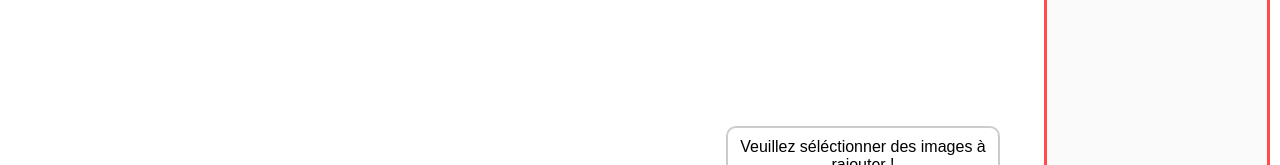
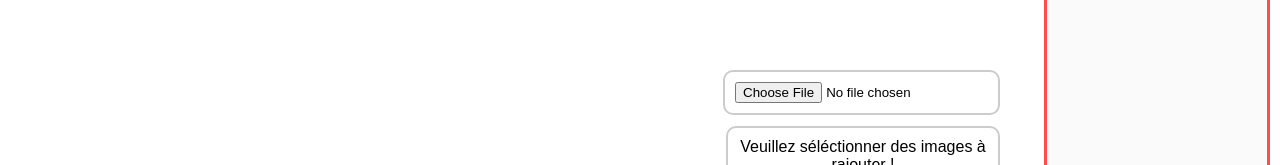
Before and after one commit to delapo/Youboox, a Vue app: page / in a window 1280 px wide. Shown: the part 485-650 px from the top of the page. Built offline with nearby package versions, Linux system fonts and the light colour scheme.

Commit message:
Input json + read json

```diff
--- a/package.json
+++ b/package.json
@@ -17,6 +17,7 @@
     "body-parser": "^1.18.3",
     "cors": "^2.8.5",
     "express": "^4.16.4",
+    "jquery": "^3.3.1",
     "mongodb": "^3.1.10",
     "mongoose": "^5.3.15",
     "vue": "^2.5.2",
--- a/src/components/DoUndo.vue
+++ b/src/components/DoUndo.vue
@@ -1,10 +1,10 @@
 <template>
     <div id="do-undo">
-        <section id="undo">
+        <section id="undo" v-for="e in 15" :key="e.id" @mouseover="showSave = e" @mouseout="showSave = null">
             <img id="img-undo" src="https://img.icons8.com/metro/1600/reply-arrow.png">
             <div id="undo_json" v-show="undo === e"><p>undo</p></div>
         </section>
-        <section id="do">
+        <section id="do" v-for="e in 15" :key="e.id" @mouseover="showSave = e" @mouseout="showSave = null">
             <img id="img-redo" src="https://img.icons8.com/metro/1600/reply-arrow.png">
             <div id="redo_json" v-show="redo === e"><p>undo</p></div>
         </section>
@@ -12,7 +12,6 @@
 </template>
 <script>
 export default {
-  el: '#app',
   name: 'app',
   data () {
     return {
--- a/src/components/DragDrop.vue
+++ b/src/components/DragDrop.vue
@@ -1,10 +1,15 @@
 <template>
+    <div>
+        <div id="dropJason">
+            <input type="file" id="jasonElem" accept="application/json" ref="myJason" @change="displayJason">
+        </div>
         <div id="drop-area" ref="azerty" v-on:dragenter="hover" v-on:dragover="hover" v-on:dragleave="unhover" v-on:drop="handleDrop">
             <form class="my-form">
                 <p>Veuillez séléctionner des images à rajouter !</p>
                 <input type="file" id="fileElem" multiple accept="image/*" ref="myFiles" @change="handleFiles">
                 <label class="button" for="fileElem">Select some files</label>
             </form>
+        </div>
     </div>
 </template>
 
@@ -13,10 +18,41 @@ export default {
   name: 'drag-drop',
   data () {
     return {
-      files: []
+      files: [],
+      jason: []
     }
   },
   methods: {
+    displayJason () {
+      console.log(document.getElementById('jasonElem').files)
+      var jasonFile = document.getElementById('jasonElem').files[0]
+      var reader = new FileReader()
+      reader.onload = function (json) {
+        var result = reader.result
+        var array = JSON.parse(result)
+        var fullGrid = document.createElement('div')
+        fullGrid.id = 'fullGrid'
+        var select = document.getElementById('BD_show')
+        select.appendChild(fullGrid)
+        var obj = array.regions_of_interest
+        console.log(obj)
+        for (var z = 0; z <= obj.length - 1; z++) {
+          var newdiv = document.createElement('div')
+          newdiv.setAttribute('id', 'number' + z)
+          newdiv.setAttribute('class', 'bd')
+          newdiv.setAttribute('number', z)
+          newdiv.style.marginLeft = (obj[z].x) * 1.1 + 'px'
+          newdiv.style.marginTop = (obj[z].y) * 0.825 + 'px'
+          newdiv.style.width = (obj[z].width) * 1.1 + 'px'
+          newdiv.style.height = (obj[z].height) * 0.825 + 'px'
+          newdiv.style.border = 'thick solid #ff4d4d'
+          fullGrid.appendChild(newdiv)
+          var r = document.getElementById('number' + z)
+          r.innerHTML = z
+        }
+      }
+      reader.readAsText(jasonFile, 'utf8')
+    },
     hover (e) {
       e.preventDefault()
       e.stopPropagation()
@@ -70,17 +106,18 @@ export default {
         let file = this.$data.files[i]
         let reader = new FileReader()
         reader.readAsDataURL(file)
-        reader.onloadend = function () {
+        reader.onloadend = () => {
           let img = document.createElement('img')
           img.src = reader.result
           img.class = 'page'
+          console.log(file)
           img.addEventListener('click', function () {
             console.log('asas')
           }, false)
           document.getElementById('gallery').appendChild(img)
+          if (this.$data.files[i + 1]) {
+            this.previewFile(i + 1)
           }
-        if (this.$data.files[i + 1]) {
-          setTimeout(() => { this.previewFile(i + 1) }, 100)
         }
       }
     },
@@ -183,4 +220,23 @@ export default {
         margin-right: 10px;
         vertical-align: middle;
     }
+    #dropJason {
+        border: 2px solid #ccc;
+        width: auto;
+        height: auto;
+        font-family: sans-serif;
+        margin: auto;
+        border-radius: 10px;
+        padding: 10px;
+        position: fixed;
+        display: flex;
+        bottom: 200px;
+        text-align: center;
+        z-index: 10000;
+        right: 280px;
+    }
+    #dropJason:hover {
+        border-color: #ff4d4d;
+        border-radius: 10px;
+    }
 </style>
--- a/src/components/MiddleImage.vue
+++ b/src/components/MiddleImage.vue
@@ -20,7 +20,7 @@ export default {
 }
 </script>
 
-<style scoped>
+<style>
     #next {
         width: 70px;
         height: 70px;
@@ -88,6 +88,23 @@ export default {
         top: 0;
         left: 1%;
         width: 70%;
+        position: relative;
+    }
+    #displayGrid {
+        position: fixed;
+        left: 500px;
+        z-index: 1000;
+    }
+    .bd {position: absolute;
+        color : red;
+        font-size: 45px;
+    }
+    .zz {
+        color:red;
+    }
+    #fullGrid {
         position: absolute;
+        left: 11%;
+        top: 0px;
     }
 </style>
```
Also changed, not shown: .eslintrc.js, static/data.json (renamed from data.json), 4 other files (tests, documents, lock files or other folders). Lines whose indentation alone changed are shown as unchanged.
